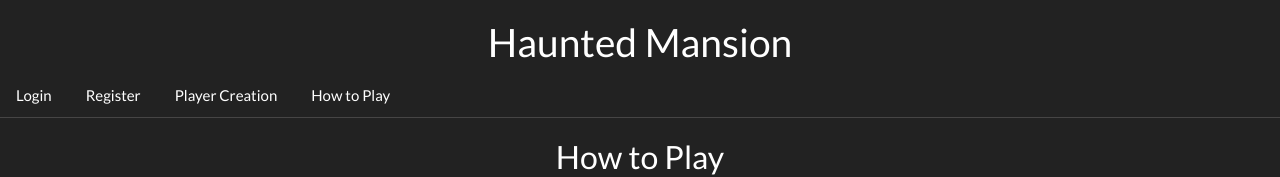
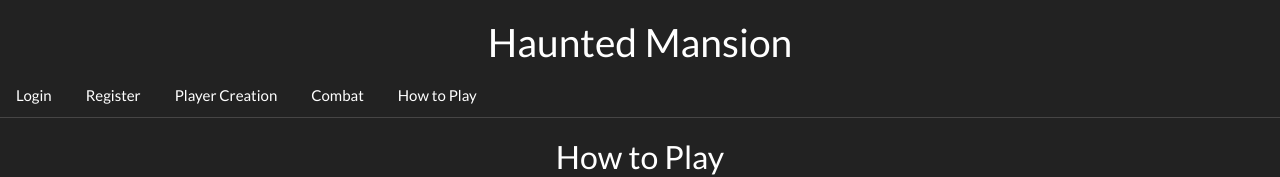
Before and after one commit to gundter/personal_project, a website: page views/index.html at #/howToPlay in a window 1280 px wide. Shown: the top 177 px of the page. Drawn offline with Linux system fonts and the light colour scheme.

Commit message:
adds combat navigation to rules page so that the user can check the rules without having to start their game over if they are in mid game

```diff
--- a/public/views/howToPlay.html
+++ b/public/views/howToPlay.html
@@ -3,6 +3,7 @@
         <li><a href="#home">Login</a></li>
         <li><a href="#registration">Register</a></li>
         <li><a href="#player">Player Creation</a></li>
+        <li><a href="#combat">Combat</a></li>
         <li><a href="#howToPlay">How to Play</a></li>
     </ul>
 </header>
```
Also changed, not shown: client/views/howToPlay.html (+1 -0 lines).
